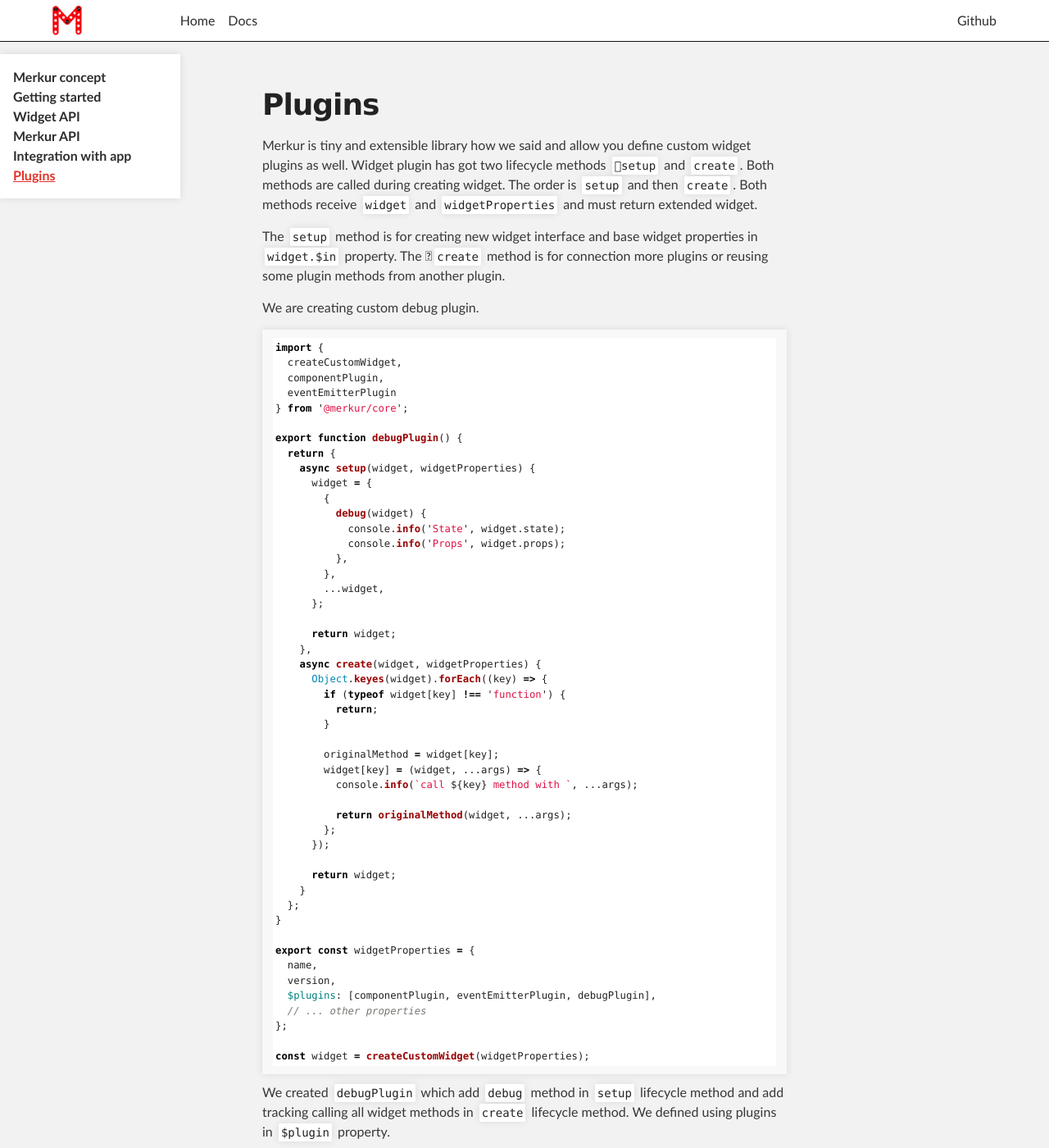
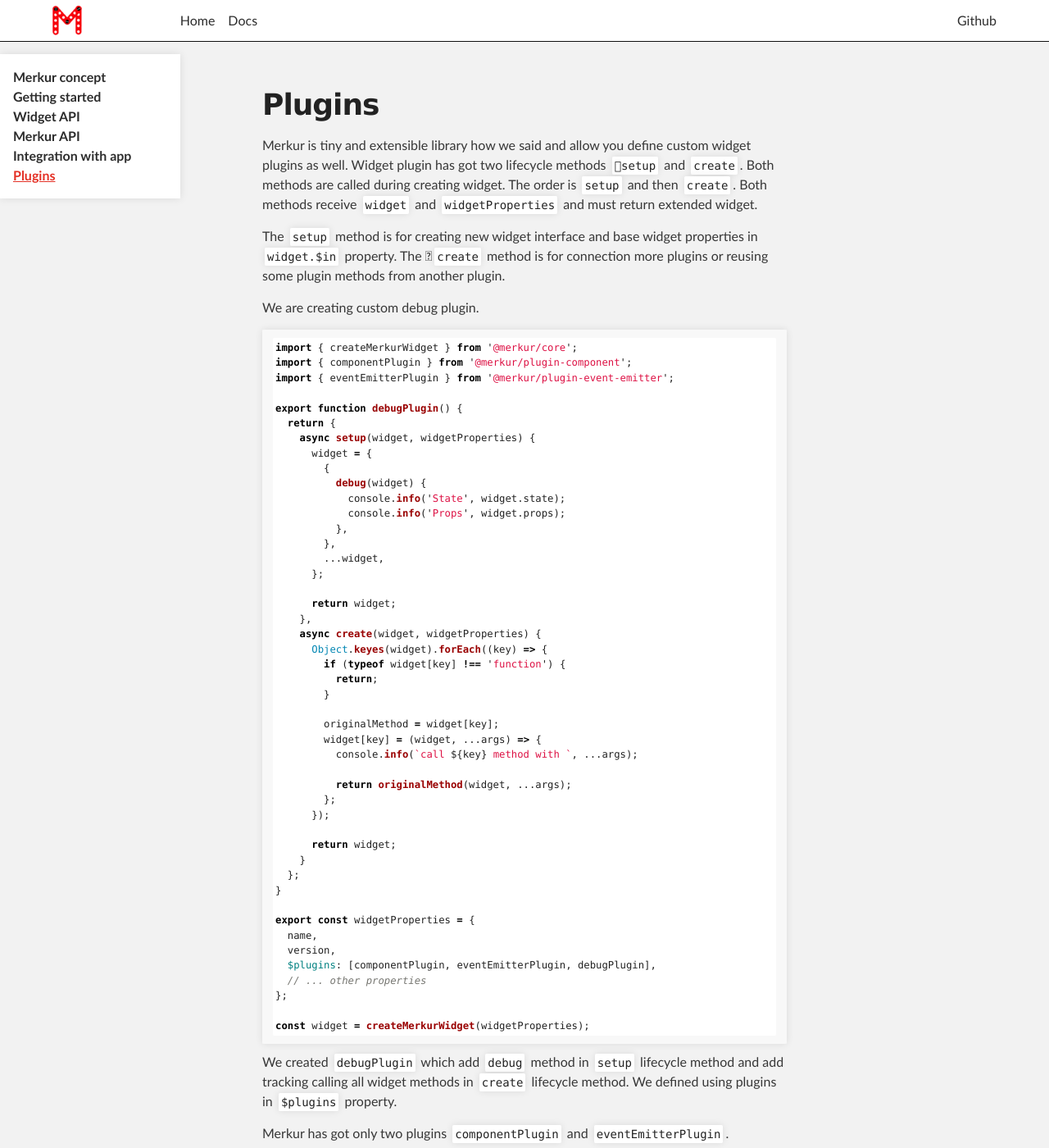
Before and after one commit to mjancarik/merkur, a Jekyll site: the page built from docs/docs/plugins.md, in a window 1280 px wide and 1400 px high. Shown: the whole window at 82% size. Built offline with Jekyll 4.4.1, drawn with Linux system fonts in a browser that asks for light colours; some of the changed text lies outside the part shown.

Commit message:
docs: ✏️ update documentation

````diff
--- a/docs/docs/plugins.md
+++ b/docs/docs/plugins.md
@@ -11,11 +11,9 @@ The `setup` method is for creating new widget interface and base widget properti
 We are creating custom debug plugin.
 
 ```javascript
-import {
-  createCustomWidget,
-  componentPlugin,
-  eventEmitterPlugin
-} from '@merkur/core';
+import { createMerkurWidget } from '@merkur/core';
+import { componentPlugin } from '@merkur/plugin-component';
+import { eventEmitterPlugin } from '@merkur/plugin-event-emitter';
 
 export function debugPlugin() {
   return {
@@ -58,9 +56,9 @@ export const widgetProperties = {
   // ... other properties
 };
 
-const widget = createCustomWidget(widgetProperties);
+const widget = createMerkurWidget(widgetProperties);
 ```
 
-We created `debugPlugin` which add `debug` method in `setup` lifecycle method and add tracking calling all widget methods in `create` lifecycle method. We defined using plugins in `$plugin` property.
+We created `debugPlugin` which add `debug` method in `setup` lifecycle method and add tracking calling all widget methods in `create` lifecycle method. We defined using plugins in `$plugins` property.
 
-Merkur has got only two default plugins `ComponentPlugin` and `EventEmitterPlugin`.
+Merkur has got only two plugins `componentPlugin` and `eventEmitterPlugin`.
````
Also changed, not shown: docs/docs/merkur-api.md (+1 -5 lines), docs/docs/merkur-widget-api.md (+6 -3 lines), README.md, 1 other file.
